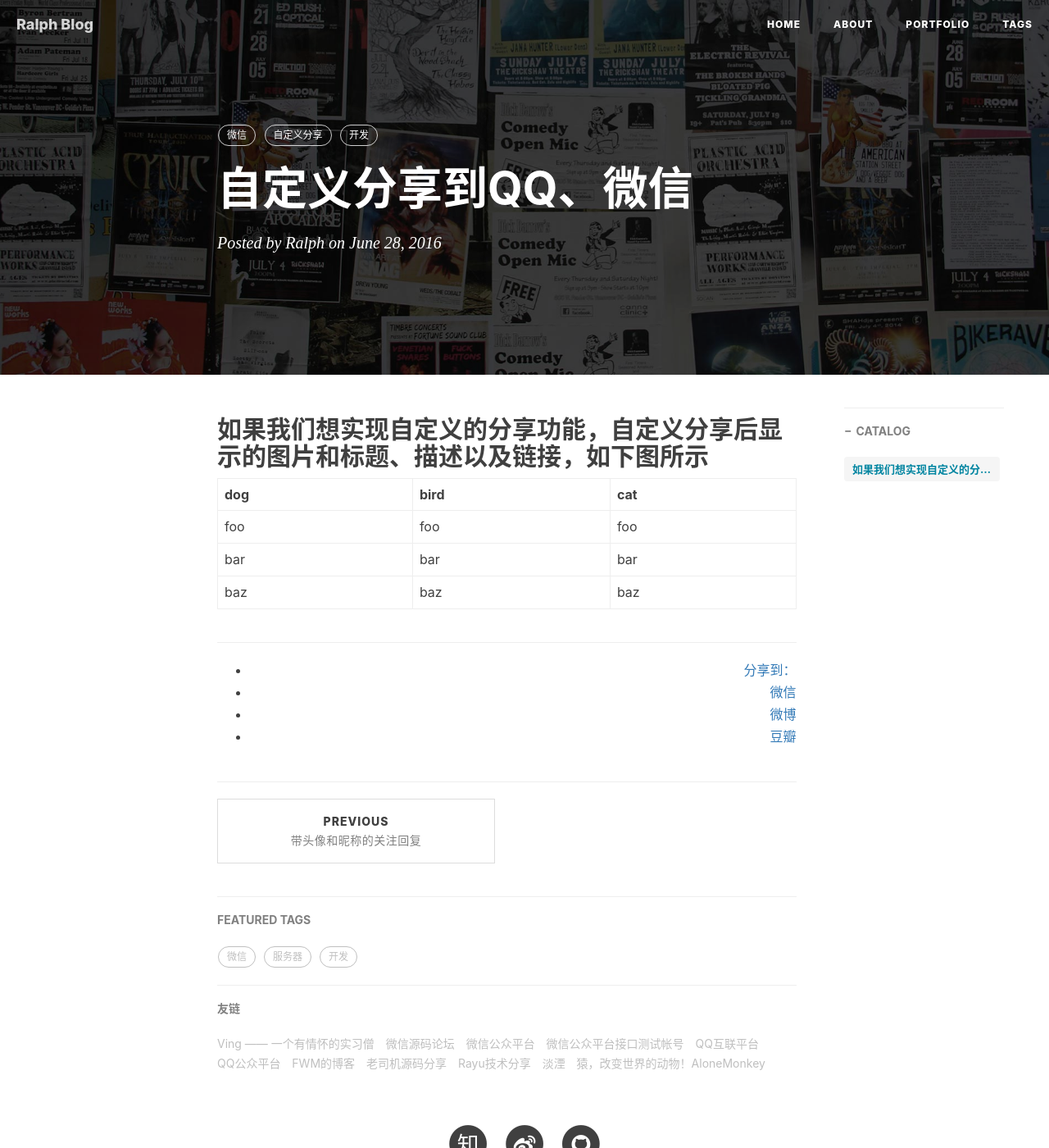
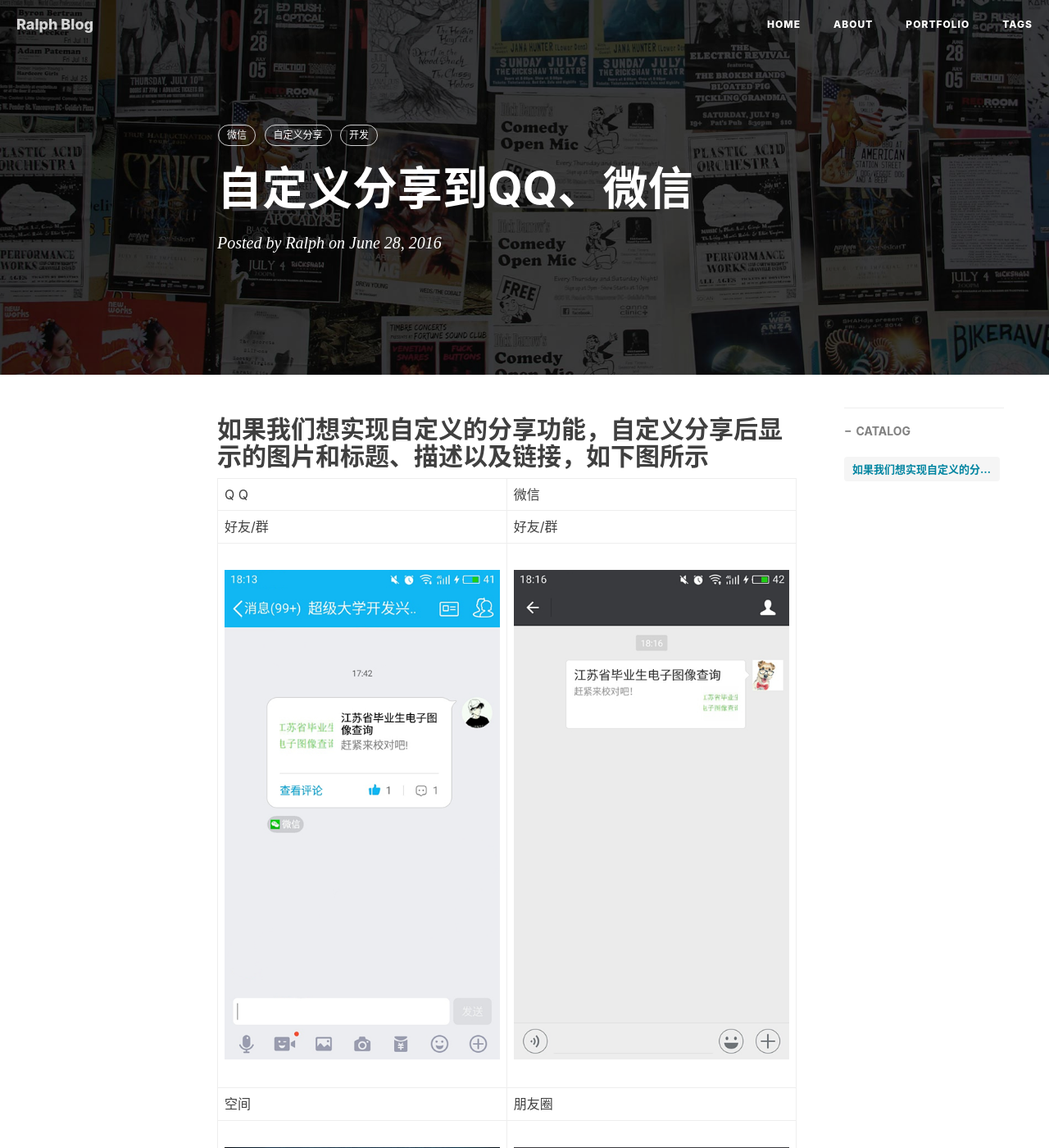
Before and after one commit to ergeit/hiralph.github.io, a Jekyll site: the page built from _posts/2016-06-30-fenxiang.md, in a window 1280 px wide and 1400 px high. Shown: the whole window at 82% size. Built offline with Jekyll 4.4.1, drawn with Linux system fonts in a browser that asks for light colours; nearby versions of some CDN libraries; comment, search, counter and statistics services are not loaded.

Commit message:
add share

```diff
--- a/_posts/2016-06-30-fenxiang.md
+++ b/_posts/2016-06-30-fenxiang.md
@@ -10,8 +10,8 @@ author:     "Ralph"
 
 ## 如果我们想实现自定义的分享功能，自定义分享后显示的图片和标题、描述以及链接，如下图所示
 
-dog | bird | cat
-----|------|----
-foo | foo  | foo
-bar | bar  | bar
-baz | baz  | baz
+Q Q | 微信
+好友/群| 好友/群
+![fx1](/img/blog/share-toqqgroup.jpg)|![fx2](/img/blog/share-towxpy.jpg)
+空间| 朋友圈
+![fx3](/img/blog/share-toqzone.jpg) |![fx3](/img/blog/share-towxpyq.jpg)
```
Also changed, not shown: img/blog/share-toqqgroup.jpg (added), img/blog/share-toqzone.jpg (added), img/blog/share-towxpy.jpg (added), img/blog/share-towxpyq.jpg (added).
